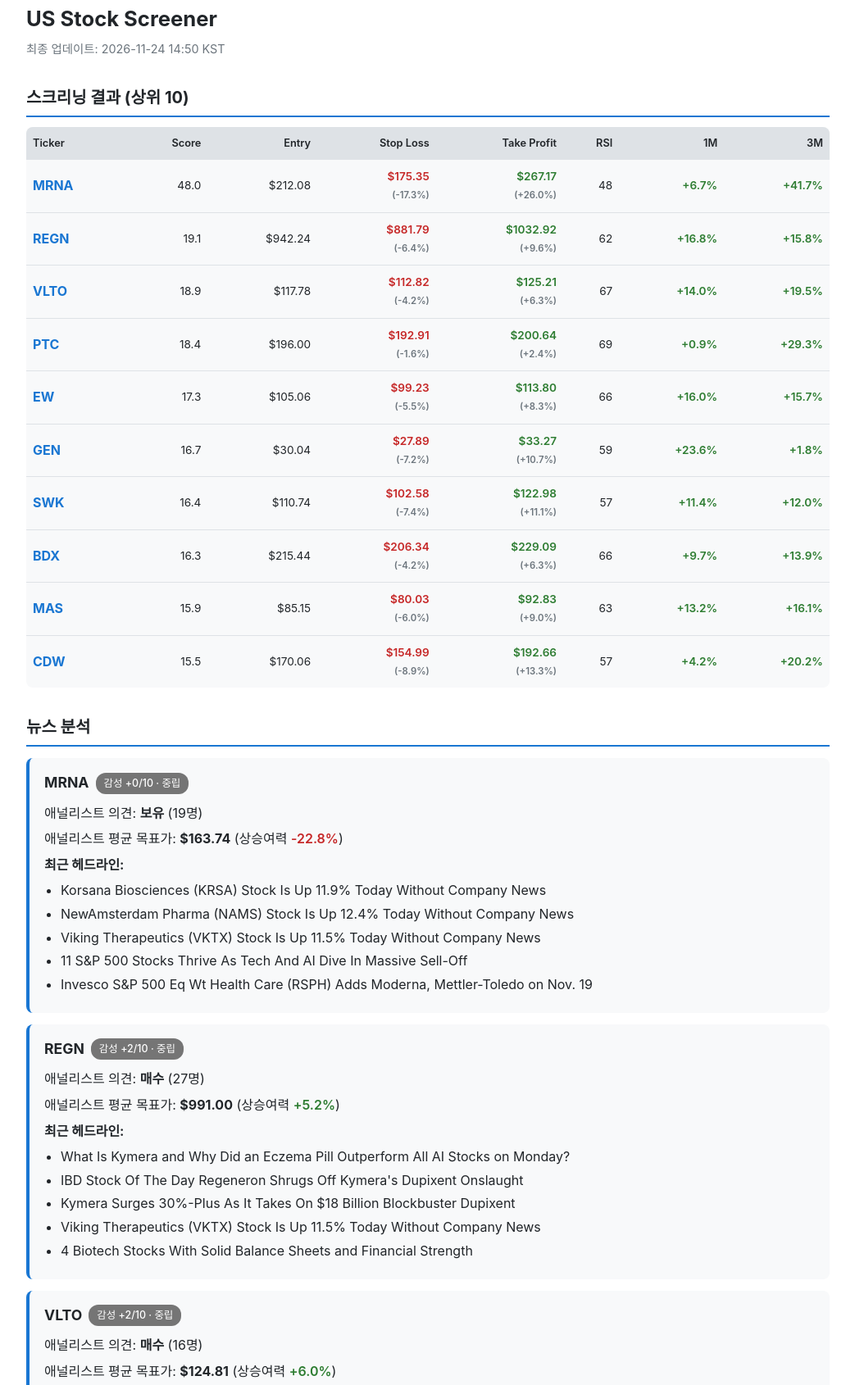
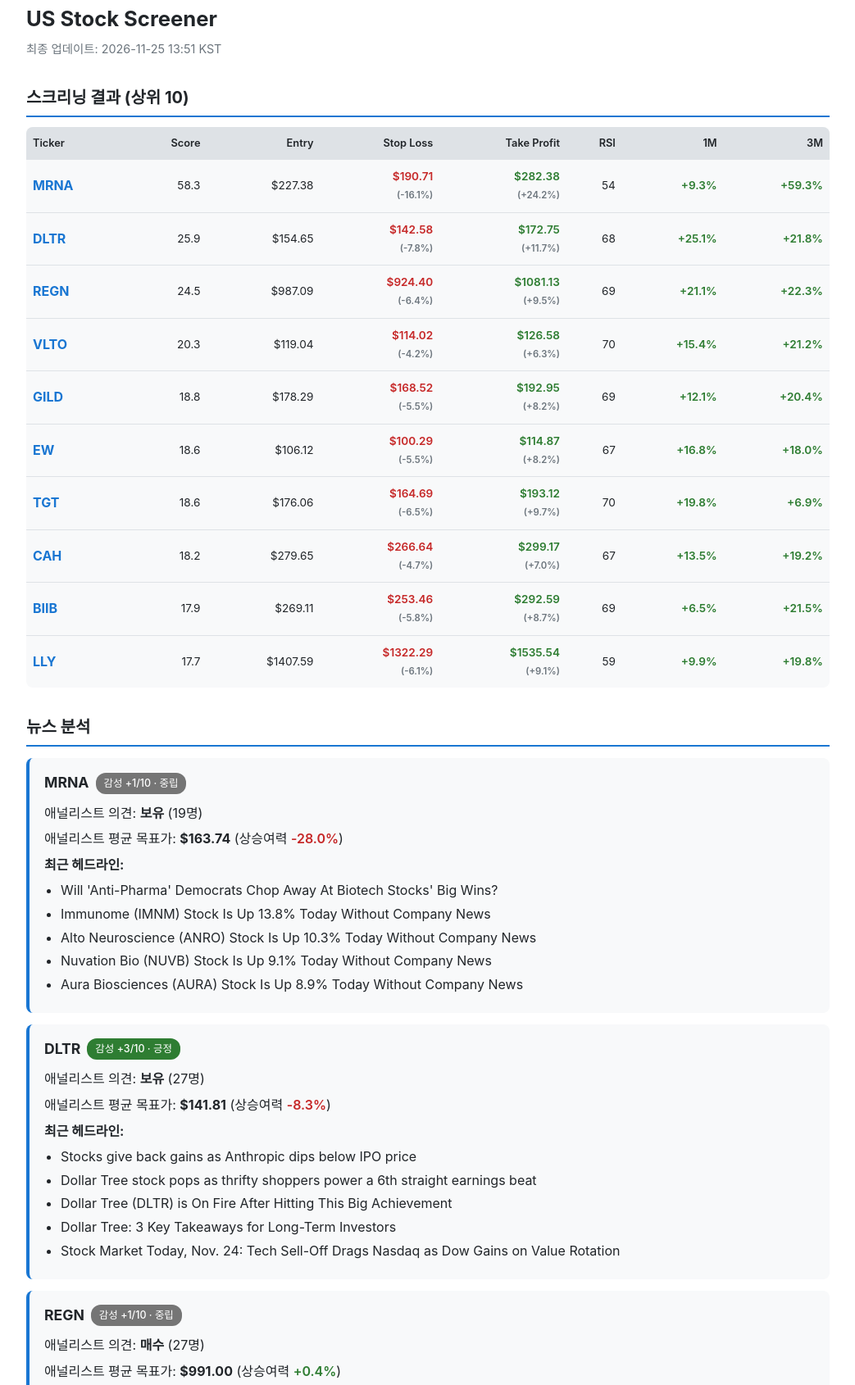
Before and after one commit to cywj0817/test, a plain HTML site: page docs/index.html in a window 1280 px wide. Shown: the part 13-1703 px from the top of the page at 82% size, without its empty margins (118-1161 px from the left). Drawn offline with Linux system fonts and the light colour scheme.

Commit message:
Daily report: 2026-11-25 13:51 KST

```diff
--- a/docs/index.html
+++ b/docs/index.html
@@ -3,7 +3,7 @@
 <head>
 <meta charset="UTF-8">
 <meta name="viewport" content="width=device-width, initial-scale=1.0">
-<title>US Stock Screener — 2026-11-24 14:50 KST</title>
+<title>US Stock Screener — 2026-11-25 13:51 KST</title>
 <style>
   :root {
     --bg: #ffffff; --bg-card: #f8f9fa; --text: #212529;
@@ -80,7 +80,7 @@
 <div class="container">
   <header>
     <h1>US Stock Screener</h1>
-    <div class="subtitle">최종 업데이트: 2026-11-24 14:50 KST</div>
+    <div class="subtitle">최종 업데이트: 2026-11-25 13:51 KST</div>
   </header>
 
   <h2>스크리닝 결과 (상위 10)</h2>
@@ -102,112 +102,112 @@
 
       <tr>
         <td class="ticker">MRNA</td>
-        <td>48.0</td>
-        <td>$212.08</td>
-        <td class="neg">$175.35<br><small>(-17.3%)</small></td>
-        <td class="pos">$267.17<br><small>(+26.0%)</small></td>
-        <td>48</td>
-        <td class="pos">+6.7%</td>
-        <td class="pos">+41.7%</td>
+        <td>58.3</td>
+        <td>$227.38</td>
+        <td class="neg">$190.71<br><small>(-16.1%)</small></td>
+        <td class="pos">$282.38<br><small>(+24.2%)</small></td>
+        <td>54</td>
+        <td class="pos">+9.3%</td>
+        <td class="pos">+59.3%</td>
+      </tr>
+
+      <tr>
+        <td class="ticker">DLTR</td>
+        <td>25.9</td>
+        <td>$154.65</td>
+        <td class="neg">$142.58<br><small>(-7.8%)</small></td>
+        <td class="pos">$172.75<br><small>(+11.7%)</small></td>
+        <td>68</td>
+        <td class="pos">+25.1%</td>
+        <td class="pos">+21.8%</td>
       </tr>
 
       <tr>
         <td class="ticker">REGN</td>
-        <td>19.1</td>
-        <td>$942.24</td>
-        <td class="neg">$881.79<br><small>(-6.4%)</small></td>
-        <td class="pos">$1032.92<br><small>(+9.6%)</small></td>
-        <td>62</td>
-        <td class="pos">+16.8%</td>
-        <td class="pos">+15.8%</td>
+        <td>24.5</td>
+        <td>$987.09</td>
+        <td class="neg">$924.40<br><small>(-6.4%)</small></td>
+        <td class="pos">$1081.13<br><small>(+9.5%)</small></td>
+        <td>69</td>
+        <td class="pos">+21.1%</td>
+        <td class="pos">+22.3%</td>
       </tr>
 
       <tr>
         <td class="ticker">VLTO</td>
-        <td>18.9</td>
-        <td>$117.78</td>
-        <td class="neg">$112.82<br><small>(-4.2%)</small></td>
-        <td class="pos">$125.21<br><small>(+6.3%)</small></td>
-        <td>67</td>
-        <td class="pos">+14.0%</td>
-        <td class="pos">+19.5%</td>
+        <td>20.3</td>
+        <td>$119.04</td>
+        <td class="neg">$114.02<br><small>(-4.2%)</small></td>
+        <td class="pos">$126.58<br><small>(+6.3%)</small></td>
+        <td>70</td>
+        <td class="pos">+15.4%</td>
+        <td class="pos">+21.2%</td>
       </tr>
 
       <tr>
-        <td class="ticker">PTC</td>
-        <td>18.4</td>
-        <td>$196.00</td>
-        <td class="neg">$192.91<br><small>(-1.6%)</small></td>
-        <td class="pos">$200.64<br><small>(+2.4%)</small></td>
+        <td class="ticker">GILD</td>
+        <td>18.8</td>
+        <td>$178.29</td>
+        <td class="neg">$168.52<br><small>(-5.5%)</small></td>
+        <td class="pos">$192.95<br><small>(+8.2%)</small></td>
         <td>69</td>
-        <td class="pos">+0.9%</td>
-        <td class="pos">+29.3%</td>
+        <td class="pos">+12.1%</td>
+        <td class="pos">+20.4%</td>
       </tr>
 
       <tr>
         <td class="ticker">EW</td>
-        <td>17.3</td>
-        <td>$105.06</td>
-        <td class="neg">$99.23<br><small>(-5.5%)</small></td>
-        <td class="pos">$113.80<br><small>(+8.3%)</small></td>
-        <td>66</td>
-        <td class="pos">+16.0%</td>
-        <td class="pos">+15.7%</td>
+        <td>18.6</td>
+        <td>$106.12</td>
+        <td class="neg">$100.29<br><small>(-5.5%)</small></td>
+        <td class="pos">$114.87<br><small>(+8.2%)</small></td>
+        <td>67</td>
+        <td class="pos">+16.8%</td>
+        <td class="pos">+18.0%</td>
       </tr>
 
       <tr>
-        <td class="ticker">GEN</td>
-        <td>16.7</td>
-        <td>$30.04</td>
-        <td class="neg">$27.89<br><small>(-7.2%)</small></td>
-        <td class="pos">$33.27<br><small>(+10.7%)</small></td>
-        <td>59</td>
-        <td class="pos">+23.6%</td>
-        <td class="pos">+1.8%</td>
+        <td class="ticker">TGT</td>
+        <td>18.6</td>
+        <td>$176.06</td>
+        <td class="neg">$164.69<br><small>(-6.5%)</small></td>
+        <td class="pos">$193.12<br><small>(+9.7%)</small></td>
+        <td>70</td>
+        <td class="pos">+19.8%</td>
+        <td class="pos">+6.9%</td>
       </tr>
 
       <tr>
-        <td class="ticker">SWK</td>
-        <td>16.4</td>
-        <td>$110.74</td>
-        <td class="neg">$102.58<br><small>(-7.4%)</small></td>
-        <td class="pos">$122.98<br><small>(+11.1%)</small></td>
-        <td>57</td>
-        <td class="pos">+11.4%</td>
-        <td class="pos">+12.0%</td>
+        <td class="ticker">CAH</td>
+        <td>18.2</td>
+        <td>$279.65</td>
+        <td class="neg">$266.64<br><small>(-4.7%)</small></td>
+        <td class="pos">$299.17<br><small>(+7.0%)</small></td>
+        <td>67</td>
+        <td class="pos">+13.5%</td>
+        <td class="pos">+19.2%</td>
       </tr>
 
       <tr>
-        <td class="ticker">BDX</td>
-        <td>16.3</td>
-        <td>$215.44</td>
-        <td class="neg">$206.34<br><small>(-4.2%)</small></td>
-        <td class="pos">$229.09<br><small>(+6.3%)</small></td>
-        <td>66</td>
-        <td class="pos">+9.7%</td>
-        <td class="pos">+13.9%</td>
+        <td class="ticker">BIIB</td>
+        <td>17.9</td>
+        <td>$269.11</td>
+        <td class="neg">$253.46<br><small>(-5.8%)</small></td>
+        <td class="pos">$292.59<br><small>(+8.7%)</small></td>
+        <td>69</td>
+        <td class="pos">+6.5%</td>
+        <td class="pos">+21.5%</td>
       </tr>
 
       <tr>
-        <td class="ticker">MAS</td>
-        <td>15.9</td>
-        <td>$85.15</td>
-        <td class="neg">$80.03<br><small>(-6.0%)</small></td>
-        <td class="pos">$92.83<br><small>(+9.0%)</small></td>
-        <td>63</td>
-        <td class="pos">+13.2%</td>
-        <td class="pos">+16.1%</td>
-      </tr>
-
-      <tr>
-        <td class="ticker">CDW</td>
-        <td>15.5</td>
-        <td>$170.06</td>
-        <td class="neg">$154.99<br><small>(-8.9%)</small></td>
-        <td class="pos">$192.66<br><small>(+13.3%)</small></td>
-        <td>57</td>
-        <td class="pos">+4.2%</td>
-        <td class="pos">+20.2%</td>
+        <td class="ticker">LLY</td>
+        <td>17.7</td>
+        <td>$1407.59</td>
+        <td class="neg">$1322.29<br><small>(-6.1%)</small></td>
+        <td class="pos">$1535.54<br><small>(+9.1%)</small></td>
+        <td>59</td>
+        <td class="pos">+9.9%</td>
+        <td class="pos">+19.8%</td>
       </tr>
       </tbody>
     </table>
@@ -217,38 +217,47 @@
 
     <div class="card">
       <h3>MRNA
-        <span class="badge neutral">감성 +0/10 · 중립</span>
+        <span class="badge neutral">감성 +1/10 · 중립</span>
       </h3>
       <p>애널리스트 의견: <strong>보유</strong> (19명)</p>
-      <p>애널리스트 평균 목표가: <strong>$163.74</strong> (상승여력 <span class='neg'>-22.8%</span>)</p>
-      <p><strong>최근 헤드라인:</strong></p><ul><li>Korsana Biosciences (KRSA) Stock Is Up 11.9% Today Without Company News</li><li>NewAmsterdam Pharma (NAMS) Stock Is Up 12.4% Today Without Company News</li><li>Viking Therapeutics (VKTX) Stock Is Up 11.5% Today Without Company News</li><li>11 S&amp;P 500 Stocks Thrive As Tech And AI Dive In Massive Sell-Off</li><li>Invesco S&amp;P 500 Eq Wt Health Care (RSPH) Adds Moderna, Mettler-Toledo on Nov. 19</li></ul>
+      <p>애널리스트 평균 목표가: <strong>$163.74</strong> (상승여력 <span class='neg'>-28.0%</span>)</p>
+      <p><strong>최근 헤드라인:</strong></p><ul><li>Will &#x27;Anti-Pharma&#x27; Democrats Chop Away At Biotech Stocks&#x27; Big Wins?</li><li>Immunome (IMNM) Stock Is Up 13.8% Today Without Company News</li><li>Alto Neuroscience (ANRO) Stock Is Up 10.3% Today Without Company News</li><li>Nuvation Bio (NUVB) Stock Is Up 9.1% Today Without Company News</li><li>Aura Biosciences (AURA) Stock Is Up 8.9% Today Without Company News</li></ul>
+    </div>
+
+    <div class="card">
+      <h3>DLTR
+        <span class="badge pos">감성 +3/10 · 긍정</span>
+      </h3>
+      <p>애널리스트 의견: <strong>보유</strong> (27명)</p>
+      <p>애널리스트 평균 목표가: <strong>$141.81</strong> (상승여력 <span class='neg'>-8.3%</span>)</p>
+      <p><strong>최근 헤드라인:</strong></p><ul><li>Stocks give back gains as Anthropic dips below IPO price</li><li>Dollar Tree stock pops as thrifty shoppers power a 6th straight earnings beat</li><li>Dollar Tree (DLTR) is On Fire After Hitting This Big Achievement</li><li>Dollar Tree: 3 Key Takeaways for Long-Term Investors</li><li>Stock Market Today, Nov. 24: Tech Sell-Off Drags Nasdaq as Dow Gains on Value Rotation</li></ul>
     </div>
 
     <div class="card">
       <h3>REGN
-        <span class="badge neutral">감성 +2/10 · 중립</span>
+        <span class="badge neutral">감성 +1/10 · 중립</span>
       </h3>
       <p>애널리스트 의견: <strong>매수</strong> (27명)</p>
-      <p>애널리스트 평균 목표가: <strong>$991.00</strong> (상승여력 <span class='pos'>+5.2%</span>)</p>
-      <p><strong>최근 헤드라인:</strong></p><ul><li>What Is Kymera and Why Did an Eczema Pill Outperform All AI Stocks on Monday?</li><li>IBD Stock Of The Day Regeneron Shrugs Off Kymera&#x27;s Dupixent Onslaught</li><li>Kymera Surges 30%-Plus As It Takes On $18 Billion Blockbuster Dupixent</li><li>Viking Therapeutics (VKTX) Stock Is Up 11.5% Today Without Company News</li><li>4 Biotech Stocks With Solid Balance Sheets and Financial Strength</li></ul>
+      <p>애널리스트 평균 목표가: <strong>$991.00</strong> (상승여력 <span class='pos'>+0.4%</span>)</p>
+      <p><strong>최근 헤드라인:</strong></p><ul><li>What Regeneron Pharmaceuticals Doubters Overlooked</li><li>Insmed Snags A Whopping Price Tag As Sanofi Confirms Rumored Buyout</li><li>Xenon (XENE) Stock Is Up 6.2% Today in Biotech Rally</li><li>Why Is Arcus Biosciences (RCUS) Stock Up Today? Biotech Rally on Insmed Deal</li><li>Why Agios (AGIO) Stock Is Up Today: Biotech Rally After Insmed Deal</li></ul>
     </div>
 
     <div class="card">
       <h3>VLTO
-        <span class="badge neutral">감성 +2/10 · 중립</span>
+        <span class="badge neutral">감성 +1/10 · 중립</span>
       </h3>
       <p>애널리스트 의견: <strong>매수</strong> (16명)</p>
-      <p>애널리스트 평균 목표가: <strong>$124.81</strong> (상승여력 <span class='pos'>+6.0%</span>)</p>
-      <p><strong>최근 헤드라인:</strong></p><ul><li>Veralto&#x27;s Q3 Margin Expands 170 Bps: Can VLTO Maintain Gains?</li><li>3 Stocks in an Overlooked Corner of Infrastructure With Hundreds of Billions at Stake</li><li>Corpay Stock Rises 13.3% in 3 Months: Here&#x27;s What You Should Know</li><li>RSG Shares Jump 18.7% in Three Months: Here&#x27;s What You Should Know</li><li>MMS Stock Rises 15.7% in Three Months: Here&#x27;s What You Should Know</li></ul>
+      <p>애널리스트 평균 목표가: <strong>$124.81</strong> (상승여력 <span class='pos'>+4.8%</span>)</p>
+      <p><strong>최근 헤드라인:</strong></p><ul><li>CRAI Stock Surges 51% in 6 Months: Here&#x27;s What Investors Should Know</li><li>WEX Stock Rises 18.1% in Six Months: Here&#x27;s What You Should Know</li><li>Veralto Stock: Analyst Estimates &amp; Ratings</li><li>Veralto&#x27;s Q3 Margin Expands 170 Bps: Can VLTO Maintain Gains?</li><li>3 Stocks in an Overlooked Corner of Infrastructure With Hundreds of Billions at Stake</li></ul>
     </div>
 
     <div class="card">
-      <h3>PTC
-        <span class="badge neutral">감성 -1/10 · 중립</span>
+      <h3>GILD
+        <span class="badge neutral">감성 +2/10 · 중립</span>
       </h3>
-      <p>애널리스트 의견: <strong>보유</strong> (14명)</p>
-      <p>애널리스트 평균 목표가: <strong>$201.71</strong> (상승여력 <span class='pos'>+2.9%</span>)</p>
-      <p><strong>최근 헤드라인:</strong></p><ul><li>11 S&amp;P 500 Stocks Thrive As Tech And AI Dive In Massive Sell-Off</li><li>PTC Stock: Is Wall Street Bullish or Bearish?</li><li>Invesco S&amp;P 500 Equal Weight (RSP) Buys $0.7 Million More PTC on Nov. 16</li><li>Is Bentley Stock Cheaper After Its Multiple Halved?</li><li>PTC Therapeutics Sees $2 Billion-Plus Sephience Potential, Sets January Guidance Date</li></ul>
+      <p>애널리스트 의견: <strong>매수</strong> (26명)</p>
+      <p>애널리스트 평균 목표가: <strong>$175.92</strong> (상승여력 <span class='neg'>-1.3%</span>)</p>
+      <p><strong>최근 헤드라인:</strong></p><ul><li>Anthropic falls below IPO price as Nvidia gives back gains</li><li>Why Is AbbVie (ABBV) Stock Up Today? Health Care Rally as Tech Slides</li><li>Why Gilead (GILD) Stock Is Up Today: Health Care Rally and New Rating</li><li>Why Pfizer (PFE) Stock Is Up 4.2% Today: Health Care Sector Rally</li><li>GILD, KYMR Stocks Hit Record Highs – Wall Street Backs Gilead&#x27;s Resilience, Kymera&#x27;s Eczema Data</li></ul>
     </div>
 
     <div class="card">
@@ -256,53 +265,44 @@
         <span class="badge neutral">감성 -1/10 · 중립</span>
       </h3>
       <p>애널리스트 의견: <strong>매수</strong> (27명)</p>
-      <p>애널리스트 평균 목표가: <strong>$114.02</strong> (상승여력 <span class='pos'>+8.5%</span>)</p>
+      <p>애널리스트 평균 목표가: <strong>$114.02</strong> (상승여력 <span class='pos'>+7.4%</span>)</p>
       <p><strong>최근 헤드라인:</strong></p><ul><li>Is Buying Edwards Stock At Its High A Bad Idea?</li><li>BSX&#x27;s Weak Solvency and Cash Conversion Raise Financing Risk</li><li>Should You Buy GE HealthCare Stock For Its Cash?</li><li>How Long Can HeartFlow Keep Burning Cash?</li><li>Are Wall Street Analysts Predicting Edwards Lifesciences Stock Will Climb or Sink?</li></ul>
     </div>
 
     <div class="card">
-      <h3>GEN
-        <span class="badge neutral">감성 +1/10 · 중립</span>
+      <h3>TGT
+        <span class="badge pos">감성 +4/10 · 긍정</span>
       </h3>
-      <p>애널리스트 의견: <strong>매수</strong> (10명)</p>
-      <p>애널리스트 평균 목표가: <strong>$32.27</strong> (상승여력 <span class='pos'>+7.4%</span>)</p>
-      <p><strong>최근 헤드라인:</strong></p><ul><li>Should Rising Cyberattack Risks Require Action From Gen Digital (GEN) Investors?</li><li>Gen Digital (GEN) Stock Looks Below Fair Value On Its 45% Run</li><li>Gen Digital (GEN) Could Be 5% Below Fair Value Following Digital Grid Cyber Focus</li><li>As The Stock Market Tries To Bottom, Follow This Relative Strength Screen</li><li>Why Did Netskope Stock Move?</li></ul>
+      <p>애널리스트 의견: <strong>매수</strong> (35명)</p>
+      <p>애널리스트 평균 목표가: <strong>$172.54</strong> (상승여력 <span class='neg'>-2.0%</span>)</p>
+      <p><strong>최근 헤드라인:</strong></p><ul><li>Dow Jones Futures Fall; Trump Says &#x27;Not Too Late&#x27; For U.S. To Take Nvidia Stake</li><li>e.l.f. Beauty vs. Hershey: Which Consumer Goods Stock Is a Better Buy for 2027?</li><li>Retailers Sanguine for Black Friday</li><li>Why Is Target (TGT) Stock Up Today? Dollar Tree&#x27;s Strong Q3 Lifts Discount Retailers</li><li>Why Ollie&#x27;s (OLLI) Stock Is Up Today: Dollar Tree Earnings Boost Discounters</li></ul>
     </div>
 
     <div class="card">
-      <h3>SWK
-        <span class="badge neutral">감성 +1/10 · 중립</span>
+      <h3>CAH
+        <span class="badge neutral">감성 +2/10 · 중립</span>
       </h3>
-      <p>애널리스트 의견: <strong>보유</strong> (11명)</p>
-      <p>애널리스트 평균 목표가: <strong>$115.27</strong> (상승여력 <span class='pos'>+4.1%</span>)</p>
-      <p><strong>최근 헤드라인:</strong></p><ul><li>Stanley Black &amp; Decker Just Raised Its Cash Flow Outlook. Its 59-Year Dividend Streak Looks Stronger</li><li>What Is Mizuho Watching Next at Stanley Black &amp; Decker (SWK)?</li><li>Is Stanley Black &amp; Decker Stock Really Cheap?</li><li>4 Industrial Dividend Stocks Yielding Over 3% for Retirees Who Want Rising Income</li><li>Cisco upgraded, PepsiCo downgraded: Wall Street&#x27;s top analyst calls</li></ul>
+      <p>애널리스트 의견: <strong>매수</strong> (15명)</p>
+      <p>애널리스트 평균 목표가: <strong>$300.80</strong> (상승여력 <span class='pos'>+7.6%</span>)</p>
+      <p><strong>최근 헤드라인:</strong></p><ul><li>Is It Too Late To Buy Cardinal Health Stock?</li><li>Here&#x27;s Why You Should Add Glaukos Stock to Your Portfolio Now</li><li>Ralph Lauren &amp; 3 Other Strong Interest Coverage Stocks to Buy Now</li><li>Eli Lilly vs. Vertex Pharmaceuticals: Which Healthcare Stock Is a Better Buy for 2027?</li><li>Here&#x27;s Why You Should Add McKesson Stock to Your Portfolio Now</li></ul>
     </div>
 
     <div class="card">
-      <h3>BDX
-        <span class="badge neutral">감성 +0/10 · 중립</span>
+      <h3>BIIB
+        <span class="badge neutral">감성 +1/10 · 중립</span>
       </h3>
-      <p>애널리스트 의견: <strong>매수</strong> (14명)</p>
-      <p>애널리스트 평균 목표가: <strong>$226.14</strong> (상승여력 <span class='pos'>+5.0%</span>)</p>
-      <p><strong>최근 헤드라인:</strong></p><ul><li>Becton Dickinson’s 55-Year Dividend Streak Leads 4 Healthcare Income Stocks</li><li>Is West Pharmaceutical Stock Too Expensive At $390?</li><li>Is Buying Edwards Stock At Its High A Bad Idea?</li><li>Why You Should Think About Boston Scientific Differently Now</li><li>Becton, Dickinson and Company Stock Outlook: Is Wall Street Bullish or Bearish?</li></ul>
+      <p>애널리스트 의견: <strong>매수</strong> (32명)</p>
+      <p>애널리스트 평균 목표가: <strong>$269.20</strong> (상승여력 <span class='pos'>+0.0%</span>)</p>
+      <p><strong>최근 헤드라인:</strong></p><ul><li>Should You Buy Jazz Pharmaceuticals Stock For Its Cash?</li><li>Are Wall Street Analysts Predicting Biogen Stock Will Climb or Sink?</li><li>Should Biogen Stock Holders Look At Amgen Instead?</li><li>Biogen reports two-year Phase II data for diranersen in Alzheimer’s</li><li>What Could Biogen (BIIB) Gain From Its New Protein Degrader Research Deal?</li></ul>
     </div>
 
     <div class="card">
-      <h3>MAS
-        <span class="badge neutral">감성 +2/10 · 중립</span>
+      <h3>LLY
+        <span class="badge pos">감성 +3/10 · 긍정</span>
       </h3>
-      <p>애널리스트 의견: <strong>매수</strong> (19명)</p>
-      <p>애널리스트 평균 목표가: <strong>$82.74</strong> (상승여력 <span class='neg'>-2.8%</span>)</p>
-      <p><strong>최근 헤드라인:</strong></p><ul><li>United Rentals Climbs 17% in 6 Months: Should You Buy the Stock?</li><li>Are Wall Street Analysts Bullish on Masco Stock?</li><li>Does Raised Earnings Guidance Change The Bull Case For Masco (MAS)</li><li>Is Masco (MAS) Trading Below Fair Value On Cash Flow?</li><li>Masco (MAS) Could Be 9% Below Fair Value As Growth Plans Stay In Focus</li></ul>
-    </div>
-
-    <div class="card">
-      <h3>CDW
-        <span class="badge neutral">감성 +1/10 · 중립</span>
-      </h3>
-      <p>애널리스트 의견: <strong>매수</strong> (9명)</p>
-      <p>애널리스트 평균 목표가: <strong>$185.89</strong> (상승여력 <span class='pos'>+9.3%</span>)</p>
-      <p><strong>최근 헤드라인:</strong></p><ul><li>Citi Bank Slashes Dell And HPE Price Targets Ahead Of Earnings</li><li>Should Value Investors Buy CDW (CDW) Stock?</li><li>Even $50,000 in Dividend Stocks Pays More Inside a Roth IRA. Here’s How Much More</li><li>What Just Happened To CDW Stock?</li><li>CDW Stock Earnings Beat Has The Bull Case Changed?</li></ul>
+      <p>애널리스트 의견: <strong>매수</strong> (29명)</p>
+      <p>애널리스트 평균 목표가: <strong>$1470.06</strong> (상승여력 <span class='pos'>+4.4%</span>)</p>
+      <p><strong>최근 헤드라인:</strong></p><ul><li>Anthropic falls below IPO price as Nvidia gives back gains</li><li>Will &#x27;Anti-Pharma&#x27; Democrats Chop Away At Biotech Stocks&#x27; Big Wins?</li><li>Why Is AbbVie (ABBV) Stock Up Today? Health Care Rally as Tech Slides</li><li>Eli Lilly vs. Novo Nordisk: Not Every GLP-1 Maker Is Enjoying Booming Sales Trends</li><li>Why Gilead (GILD) Stock Is Up Today: Health Care Rally and New Rating</li></ul>
     </div>
 
   <footer>
```
